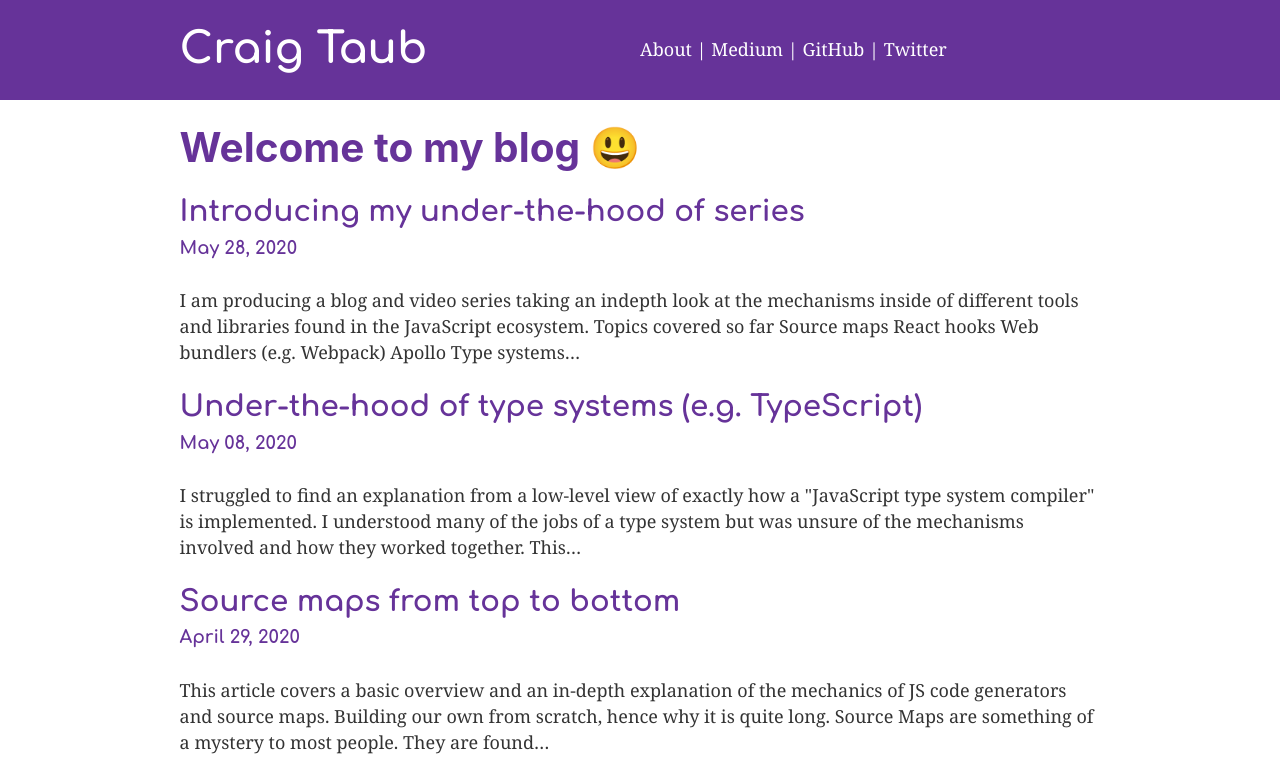
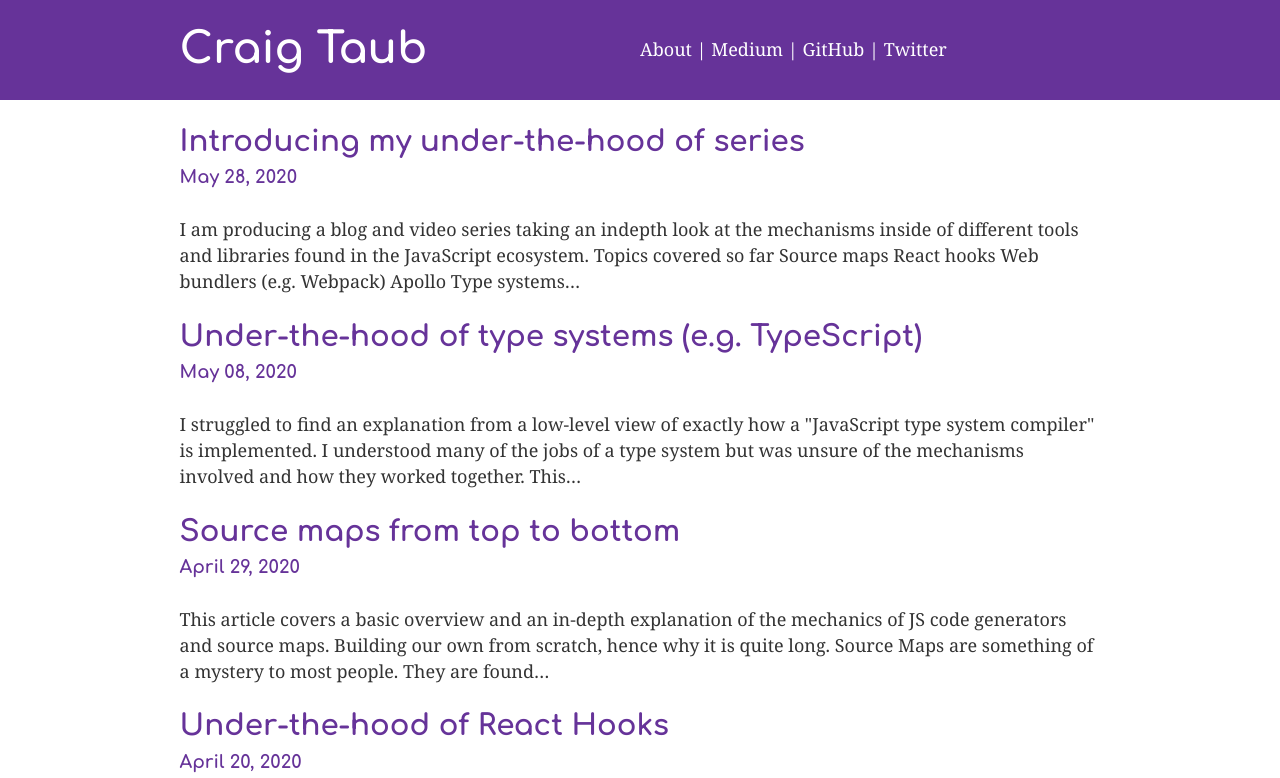
Before and after one commit to craigtaub/craigtaub.dev, a Gatsby site: page / in a window 1280 px wide. Shown: the top 778 px of the page. Built offline with nearby package versions, Linux system fonts and the light colour scheme; Gatsby itself is replaced by a stand-in of ours.

Commit message:
H1 remove

```diff
--- a/src/pages/index.js
+++ b/src/pages/index.js
@@ -20,7 +20,6 @@ const IndexPage = ({
         title="Home"
         description="Welcome to craigtaub.dev, my personal blog about mostly JavaScript."
       />
-      <h1 style={{ color: "rebeccapurple" }}>Welcome to my blog 😃</h1>
       <div>{Posts}</div>
     </Layout>
   )
```
